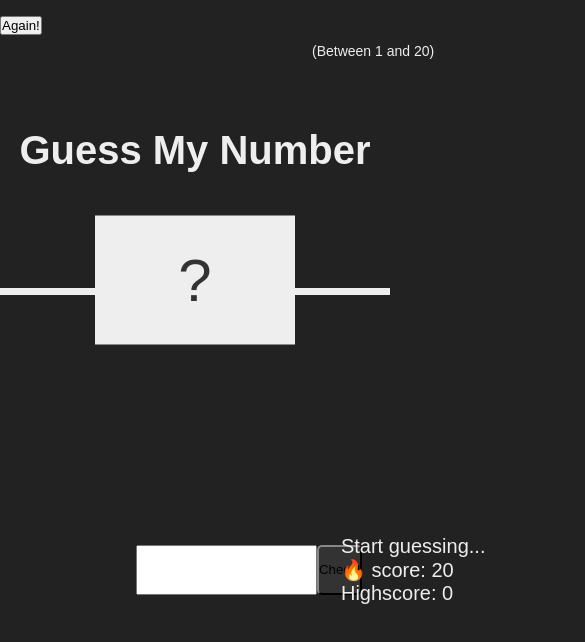
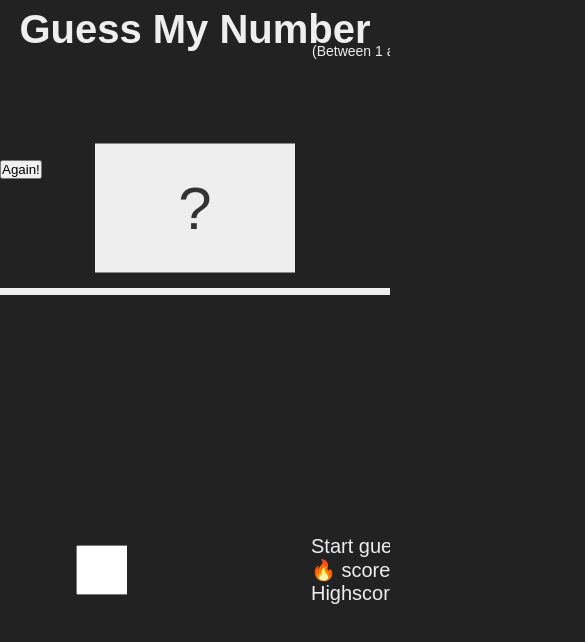
Before and after one commit to 967abhi/guessingnumber, a plain HTML site: page index.html in a window 390 px wide. Shown: the top 642 px of the page, 585 px wide, since content can reach past the window. Drawn offline with Linux system fonts and the light colour scheme; a web font is replaced by a local one.

Commit message:
second commit
in this commit i was adding some media queries

```diff
--- a/style.css
+++ b/style.css
@@ -5,6 +5,7 @@
     box-sizing: inherit;
     /* overflow-y: overlay; */
     /* overflow-x: overlay; */
+    overflow: hidden;
 
 }
 html{
@@ -51,7 +52,7 @@ h1{
     text-align: center;
     position: absolute;
     width: 100%;
-    top: 52%;
+    top: 10%;
     left: 50%;
     transform: translate(-50%,-50%);
 }
@@ -64,7 +65,7 @@ h1{
     text-align: center;
     position: relative;
     bottom: 0;
-    top: 85%;
+    top: 60%;
     left: 50%;
     transform: translate(-50%, -50%);
 }
@@ -107,3 +108,15 @@ h1{
 .check:hover{
     background-color: #eee;
 }
+.again{
+    position: relative;
+    top: 50%;
+}
+
+
+/* media queris  */
+@media screen and (max-width: 800px) {
+    body {
+      width: 100%; /* The width is 100%, when the viewport is 800px or smaller */
+    }
+  }
```
